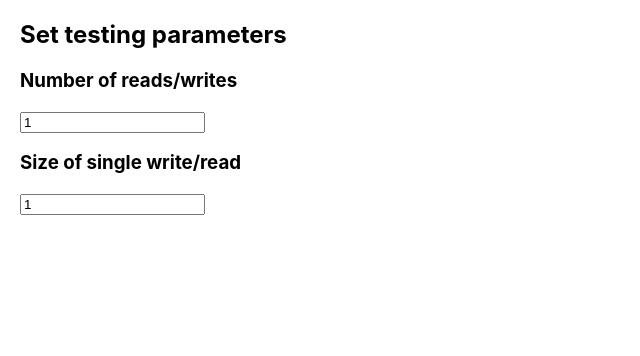
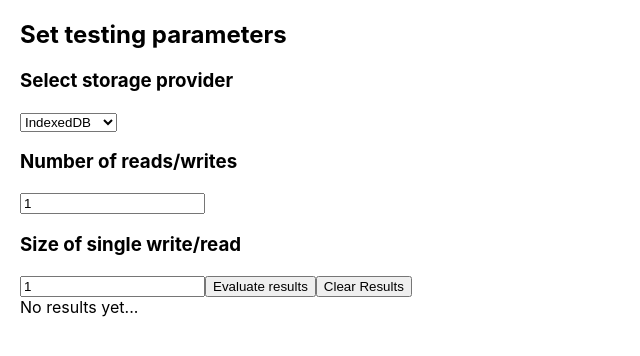
Before and after one commit to jablpiotrek/browser-storage-benchmark, a React (Create React App) app: page / in a window 1280 px wide. Shown: the top 356 px of the page, without its empty margins (0-640 px from the left). Built offline with nearby package versions, Linux system fonts and the light colour scheme.

Commit message:
Basic application scaffoldimg and data flow

```diff
--- a/package.json
+++ b/package.json
@@ -4,6 +4,7 @@
   "private": true,
   "dependencies": {
     "node-sass": "^4.12.0",
+    "prop-types": "^15.7.2",
     "react": "^16.8.6",
     "react-dom": "^16.8.6",
     "react-scripts": "3.0.1"
--- a/src/App.jsx
+++ b/src/App.jsx
@@ -1,13 +1,39 @@
-import React from 'react';
+import React, { Component } from 'react';
 import Controls from './components/Controls';
+import Results from './components/Results';
 import './styles/App.scss';
 
-function App() {
-  return (
-    <div className="App">
-      <Controls />
-    </div>
-  );
+export default class App extends Component {
+  constructor(props) {
+    super(props);
+    this.state = {
+      results: [],
+    };
+
+    this.addResult = this.addResult.bind(this);
+    this.clearResults = this.clearResults.bind(this);
+  }
+
+  addResult(result) {
+    this.setState(prevState => ({ results: prevState.results.concat(result) }));
+  }
+
+  clearResults() {
+    this.setState({ results: [] });
+  }
+
+  render() {
+    const { results } = this.state;
+    return (
+      <div className="App">
+        <Controls
+          handleAddResult={this.addResult}
+          handleClearResults={this.clearResults}
+        />
+        <Results
+          results={results}
+        />
+      </div>
+    );
+  }
 }
-
-export default App;
--- a/src/components/Controls.jsx
+++ b/src/components/Controls.jsx
@@ -1,10 +1,10 @@
 import React, { Component } from 'react';
+import PropTypes from 'prop-types';
+import storageBenchmark from '../helpers/storage-benchmark';
 
 export default class Controls extends Component {
   constructor(props) {
     super(props);
-
-    this.handleChange = this.handleChange.bind(this);
     this.state = {
       size: {
         min: 1,
@@ -16,39 +16,87 @@ export default class Controls extends Component {
         max: 200,
         value: 1,
       },
+      errors: {
+        number: false,
+        size: false,
+      },
+      driver: 'ls',
+      resultId: 1,
     };
+
+    this.handleChange = this.handleChange.bind(this);
+    this.handleEvaluate = this.handleEvaluate.bind(this);
+    this.handleDriverChange = this.handleDriverChange.bind(this);
   }
 
+  handleChange(event) {
+    const { name, value } = event.target;
+    // eslint-disable-next-line react/destructuring-assignment
+    const { min } = this.state[name];
+    // eslint-disable-next-line react/destructuring-assignment
+    const { max } = this.state[name];
 
-
-  handleChange(event) {
-    const { name } = event.target;
-    const { value } = event.target;
-
+    this.validate(value, name, max, min);
     this.setState(prevState => ({
       [name]: {
         max: prevState[name].max,
         min: prevState[name].min,
-        value: parseInt(value, 10),
+        value,
       },
     }));
   }
 
+  handleDriverChange(event) {
+    this.setState({
+      driver: event.target.value,
+    });
+  }
+
+  handleEvaluate() {
+    const { errors, resultId } = this.state;
+    if (!(errors.number && errors.size)) {
+      const { size, number, driver } = this.state;
+      const { handleAddResult } = this.props;
+      const result = storageBenchmark(size.value, number.value, driver);
+      handleAddResult({
+        data: result,
+        id: resultId,
+      });
+      this.setState({ resultId: resultId + 1 });
+    }
+  }
+
+  validate(value, name, max, min) {
+    this.setState((prevState) => {
+      const newError = { [name]: !(value <= max && value >= min) };
+      return {
+        errors: {
+          ...prevState.errors,
+          ...newError,
+        },
+      };
+    });
+  }
+
   render() {
-    const { size } = this.state;
-    const { number } = this.state;
-
-    function error(attribute) {
-      if (attribute.value <= attribute.max && attribute.value >= attribute.min) {
-        return null;
-      }
-      return `Enter correct value (Integer, from ${attribute.min} to ${attribute.max})`;
+    const { size, number, errors } = this.state;
+    const { handleClearResults } = this.props;
+    function errorText(min, max) {
+      return `Please enter correct value (Integer, between ${min} and ${max}).`;
     }
 
     return (
-
       <div className="Controls">
         <h2>Set testing parameters</h2>
+        <h3>Select storage provider</h3>
+        <select
+          name="driver"
+          onChange={this.handleDriverChange}
+        >
+          <option value="IndexedDB">IndexedDB</option>
+          <option value="WebSQL">WebSQL</option>
+          <option value="localStorage">localStorage</option>
+        </select>
         <h3>Number of reads/writes</h3>
         <input
           type="text"
@@ -56,7 +104,7 @@ export default class Controls extends Component {
           value={number.value}
           onChange={this.handleChange}
         />
-        <p>{ error(number) }</p>
+        {errors.number ? errorText(number.min, number.max) : null}
         <h3>Size of single write/read</h3>
         <input
           type="text"
@@ -64,8 +112,26 @@ export default class Controls extends Component {
           value={size.value}
           onChange={this.handleChange}
         />
-        <p>{ error(size) }</p>
+        {errors.size ? errorText(size.min, size.max) : null}
+        <button
+          type="button"
+          onClick={this.handleEvaluate}
+          disabled={errors.size || errors.number}
+        >
+          Evaluate results
+        </button>
+        <button
+          type="button"
+          onClick={handleClearResults}
+        >
+          Clear Results
+        </button>
       </div>
     );
   }
 }
+
+Controls.propTypes = {
+  handleAddResult: PropTypes.func.isRequired,
+  handleClearResults: PropTypes.func.isRequired,
+};
--- a/src/components/Results.jsx
+++ b/src/components/Results.jsx
@@ -0,0 +1,48 @@
+import React from 'react';
+import PropTypes from 'prop-types';
+
+function Results(props) {
+  const { results } = props;
+  const resultsTable = results.map(result => (
+    <tr key={result.id}>
+      <td>{result.id}</td>
+      <td>{result.data.driver}</td>
+      <td>{result.data.size}</td>
+      <td>{result.data.number}</td>
+      <td>{result.data.result}</td>
+    </tr>
+  ));
+
+  function content() {
+    if (results.length) {
+      return (
+        <table>
+          <thead>
+            <tr>
+              <th>ID</th>
+              <th>Storage provider</th>
+              <th>Write/read size</th>
+              <th>Number of writes/reads</th>
+              <th>Delay</th>
+            </tr>
+          </thead>
+          <tbody>
+            {resultsTable}
+          </tbody>
+        </table>
+      );
+    }
+    return 'No results yet...';
+  }
+  return (
+    <div className="Results">
+      {content()}
+    </div>
+  );
+}
+
+Results.propTypes = {
+  results: PropTypes.any.isRequired,
+};
+
+export default Results;
--- /dev/null
+++ b/src/helpers/storage-benchmark.js
@@ -0,0 +1,9 @@
+export default function storageBenchmark(size, number, driver) {
+  const result = null;
+  return {
+    size,
+    number,
+    driver,
+    result,
+  };
+}
```
Also changed, not shown: 1 other file (tests, documents, lock files or other folders).
